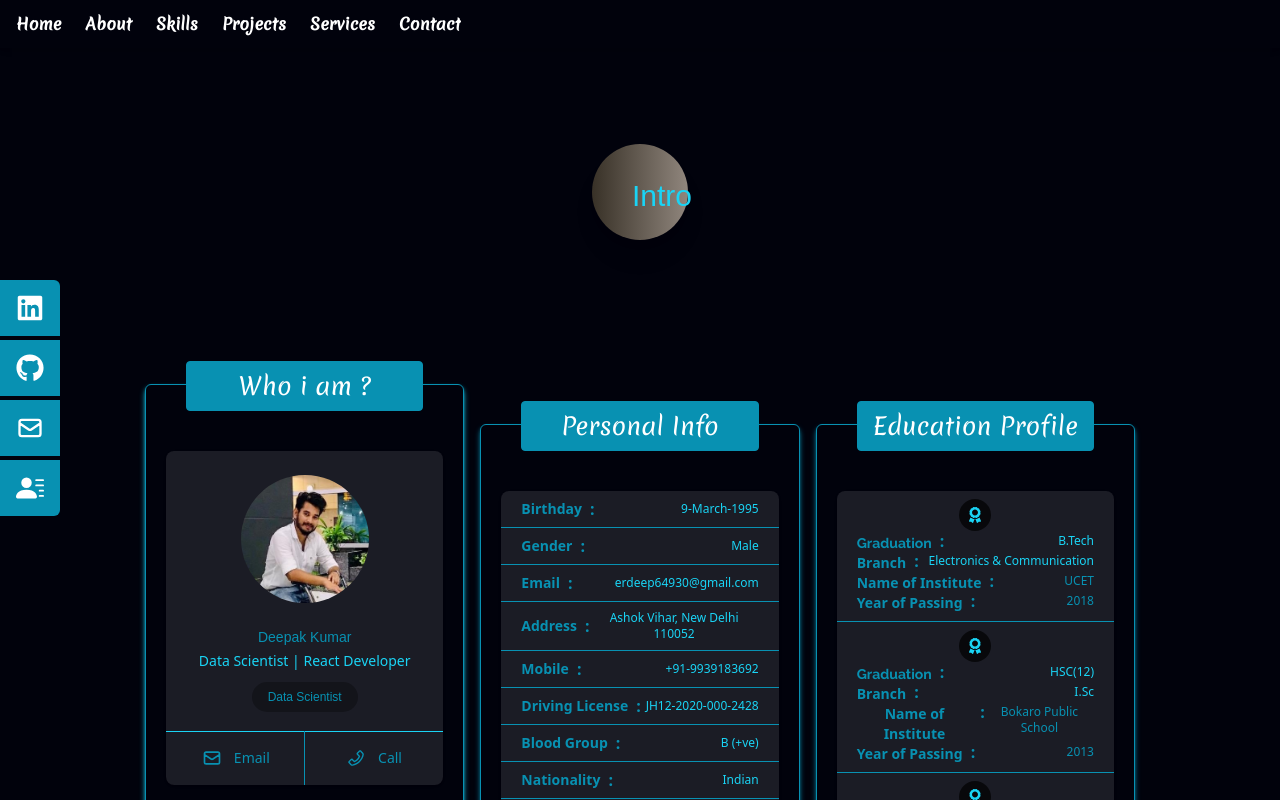
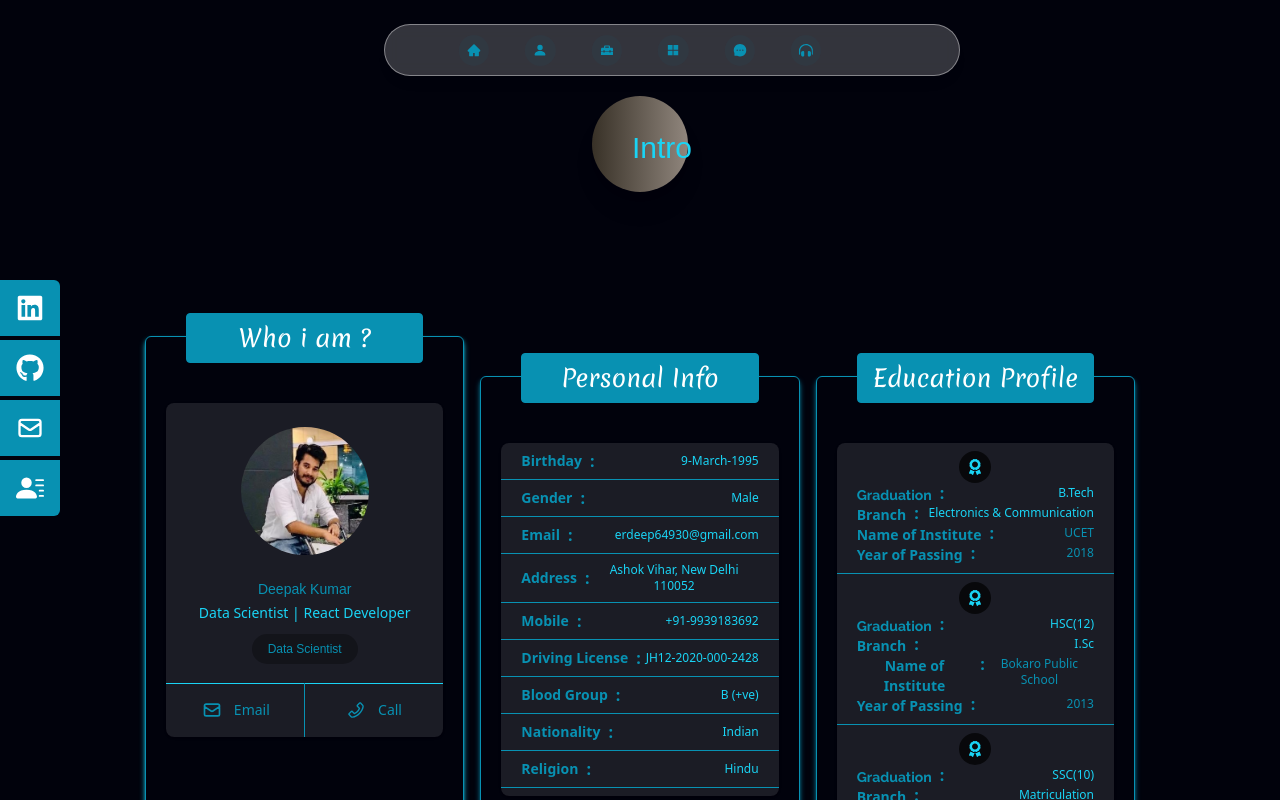
Before and after one commit to erDeep64930/resume2025, a Next.js app: page /templates/HomePage in a window 1280 px wide. Shown: the top 800 px of the page. Built offline with nearby package versions, Linux system fonts and the light colour scheme; a web font is replaced by a local one.

Commit message:
navbar has been updated

```diff
--- a/app/constant/navLinks.jsx
+++ b/app/constant/navLinks.jsx
@@ -1,33 +1,47 @@
+import {AiFillHome} from 'react-icons/ai'
+import {BsPersonFill} from 'react-icons/bs'
+import {MdHomeRepairService} from 'react-icons/md'
+import {AiFillAppstore} from 'react-icons/ai'
+import {AiFillMessage} from 'react-icons/ai'
+import { FaHeadphonesSimple } from "react-icons/fa6";
+
+
 export const navLinks = [
     {
         id: 1,
         name: "Home",
         path: "/",
+        icon:<AiFillHome />
       },
       {
         id: 2,
         name: "About",
         path: "/about",
+        icon:<BsPersonFill />
       },
       {
         id: 3,
         name: "Skills",
         path: "/skills",
+        icon:<MdHomeRepairService />
       },
       {
         id: 4,
         name: "Projects",
         path: "/projects",
+        icon:<AiFillAppstore />
       },
       {
         id: 5,
         name: "Services",
         path: "/services",
+        icon:<AiFillMessage />
       },
       {
         id: 6,
         name: "Contact",
         path: "/contact",
+        icon:<FaHeadphonesSimple />
       },
 
 ]
--- a/app/shared/header/Header.jsx
+++ b/app/shared/header/Header.jsx
@@ -1,77 +1,36 @@
-"use client";
 import { navLinks } from "@/app/constant/navLinks";
-
 import Link from "next/link";
-import React, { useState, useRef, useEffect } from "react";
-import { FaBars, FaTimes } from "react-icons/fa";
+import React from "react";
 
 const Header = () => {
-  const [isOpen, setIsOpen] = useState(false);
-  const [linksVisible, setLinksVisible] = useState(false); // New state for link visibility
-  const navRef = useRef();
+  return (
+    <header className="z-[999] relative">
+      <div className=" fixed top-0 lg:left-96  h-[4.5rem] w-full  border border-white border-opacity-40 bg-white bg-opacity-20 shadow-lg shadow-black/[0.03] backdrop-blur-[0.5rem] sm:top-6 sm:h-[3.25rem] sm:w-[36rem] rounded-full  "></div>
 
-  // Toggle the mobile menu
-  const toggleMenu = () => {
-    setIsOpen(!isOpen);
-    setLinksVisible(!linksVisible); // Toggle link visibility
-  };
-
-  // Close the menu when clicked outside
-  const handleClickOutside = (event) => {
-    if (navRef.current && !navRef.current.contains(event.target)) {
-      setIsOpen(false);
-      setLinksVisible(false); // Close the links when clicking outside
-    }
-  };
-
-  useEffect(() => {
-    if (isOpen) {
-      document.addEventListener("click", handleClickOutside);
-    } else {
-      document.removeEventListener("click", handleClickOutside);
-    }
-
-    return () => {
-      document.removeEventListener("click", handleClickOutside);
-    };
-  }, [isOpen]);
-
-  return (
-    <nav className="relative w-full z-50 shadow-md ">
-      <div className="max-w-7xl mx-auto flex items-center justify-between px-4 py-3">
+      <nav className="flex fixed top-[0.15rem] left-1/2 h-12 -translate-x-1/2 py-2 sm:top-[1.7rem] sm:h-[initial] sm:py-0">
+        <ul className="flex w-[22rem] flex-wrap items-center justify-center gap-y-1 text-[0.9rem] font-medium  sm:w-[initial] sm:flex-nowrap sm:gap-5">
+          {navLinks.map((link) => (
+            <li
+              className="h-3/4 flex items-center justify-center relative"
+              key={link.id}
+            >
+              <Link
+                className={`
+                flex w-full items-center justify-center  text-pri hover:text-sec transition p-2 py-1",
+               `}
+                href={link.path}
+              >
+                <div className="p-2 bg-pri/5 rounded-full">
+                {link.icon}
+                </div>
 
 
-        {/* Hamburger Icon */}
-        <button
-          onClick={toggleMenu}
-          className="lg:hidden  text-2xl focus:outline-none"
-        >
-          {isOpen ? <FaTimes /> : <FaBars />}
-        </button>
-
-        {/* Nav Links */}
-        <div
-          ref={navRef}
-          className={`lg:flex lg:items-center lg:static absolute bg-transparent  top-full   w-full lg:w-auto transition-all duration-300 ease-in-out text-center ${
-            isOpen || linksVisible
-              ? "max-h-screen "
-              : "lg:max-h-6 max-h-0 overflow-hidden "
-          }`}
-        >
-          <ul className="flex flex-col lg:flex-row lg:space-x-6 p-4 lg:p-0">
-            {navLinks.map((link) => (
-              <li key={link.id} className="hover:text-slate-600 text-slate-gray-950 hover:border-b hover:border-pri text-md font-semibold font-meri">
-                <Link href={link.path} className="block py-2 lg:py-0">
-                  {link.name}
-                </Link>
-              </li>
-            ))}
-          </ul>
-        </div>
-
-      </div>
-
-    </nav>
+              </Link>
+            </li>
+          ))}
+        </ul>
+      </nav>
+    </header>
   );
 };
 
```
